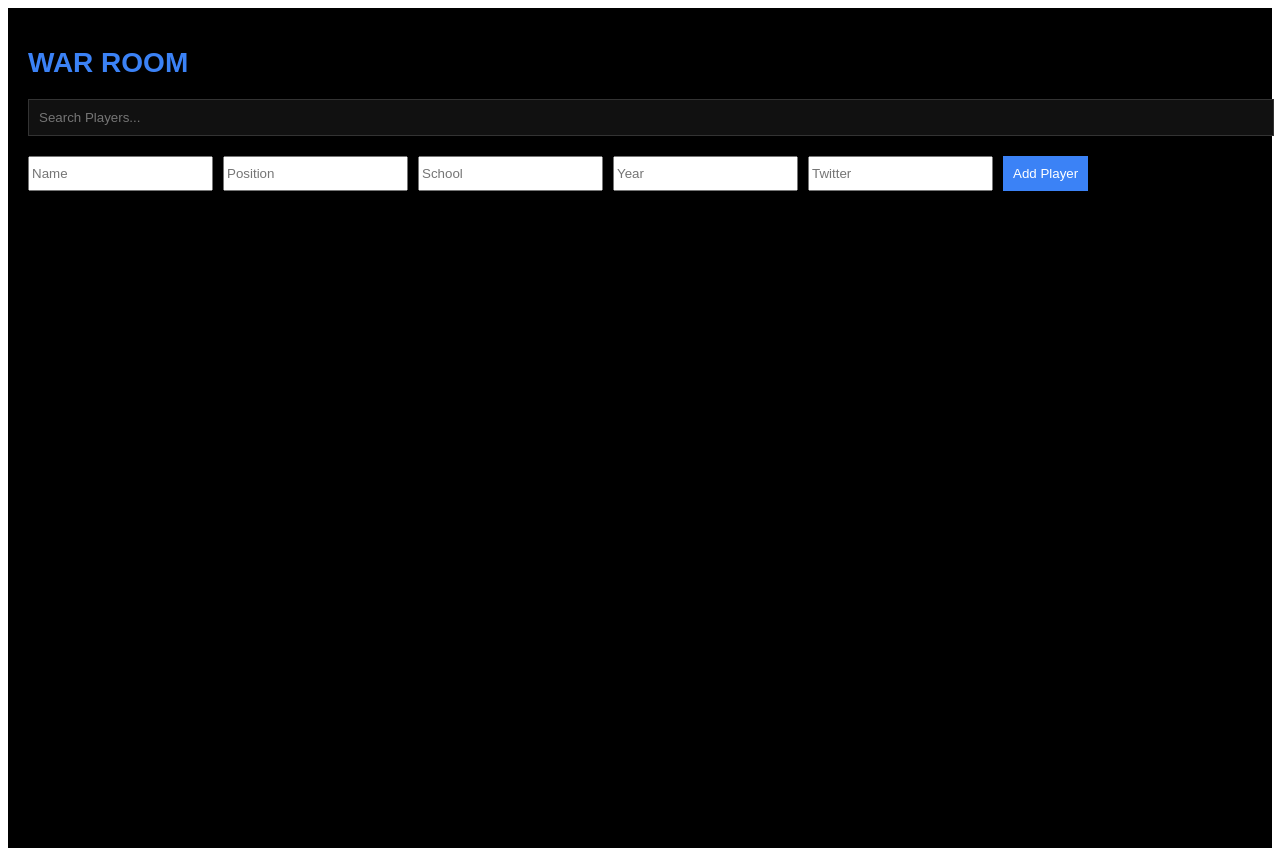
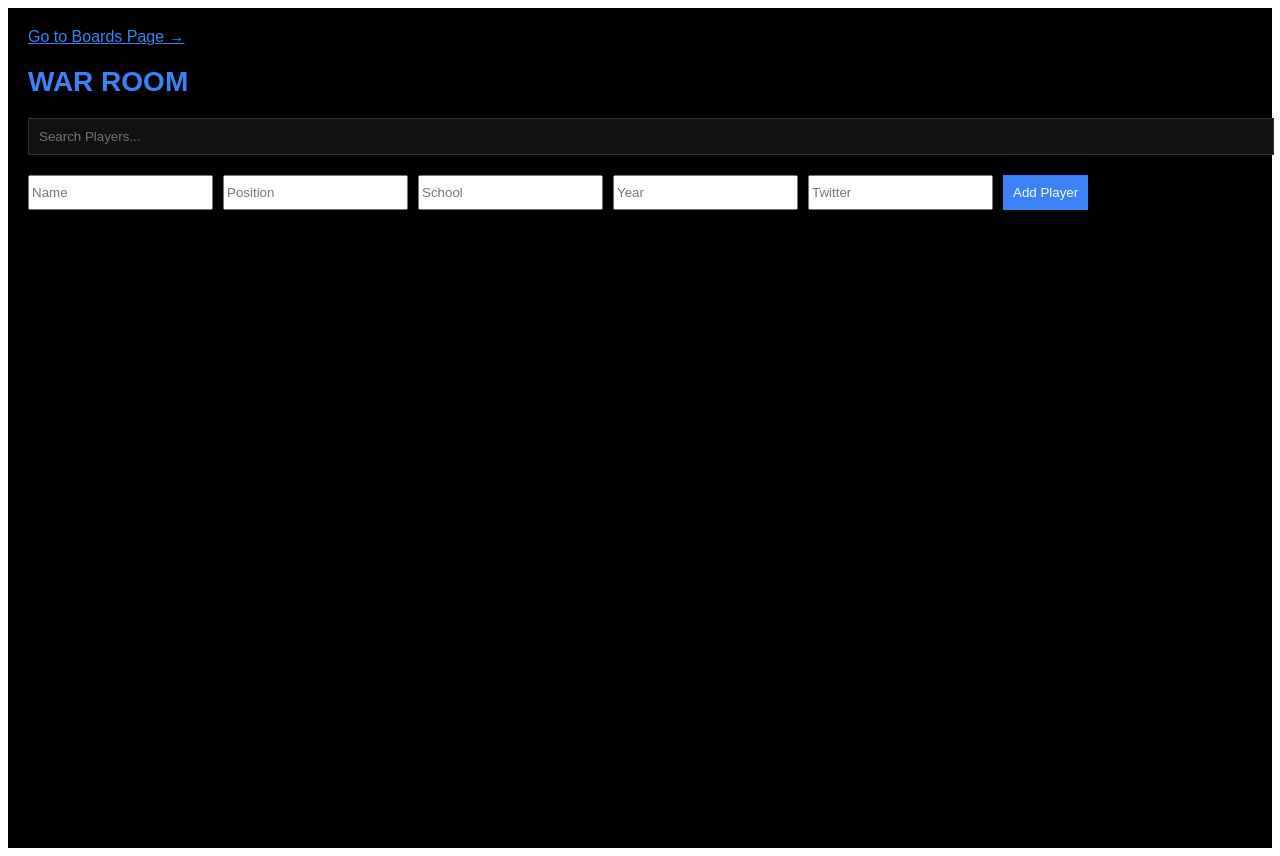
Before and after one commit to hyianakopolos/war-room, a Next.js app: page / in a window 1280 px wide. Built offline with nearby package versions, Linux system fonts and the light colour scheme.

Commit message:
Update page.tsx

```diff
--- a/app/page.tsx
+++ b/app/page.tsx
@@ -2,6 +2,7 @@
 
 import React, { useState, useEffect } from "react";
 import { motion } from "framer-motion";
+import Link from 'next/link';
 
 interface Player {
   name: string;
@@ -54,6 +55,10 @@ export default function Page() {
 
   return (
     <div style={{ minHeight: "100vh", background: "#000", color: "#fff", padding: "20px", fontFamily: "Arial" }}>
+      <div style={{ marginBottom: "20px" }}>
+        <Link href="/boards" style={{ color: "#3b82f6", textDecoration: "underline" }}>Go to Boards Page →</Link>
+      </div>
+
       <h1 style={{ fontSize: "28px", color: "#3b82f6", marginBottom: "20px" }}>WAR ROOM</h1>
 
       {/* Search Bar */}
```
